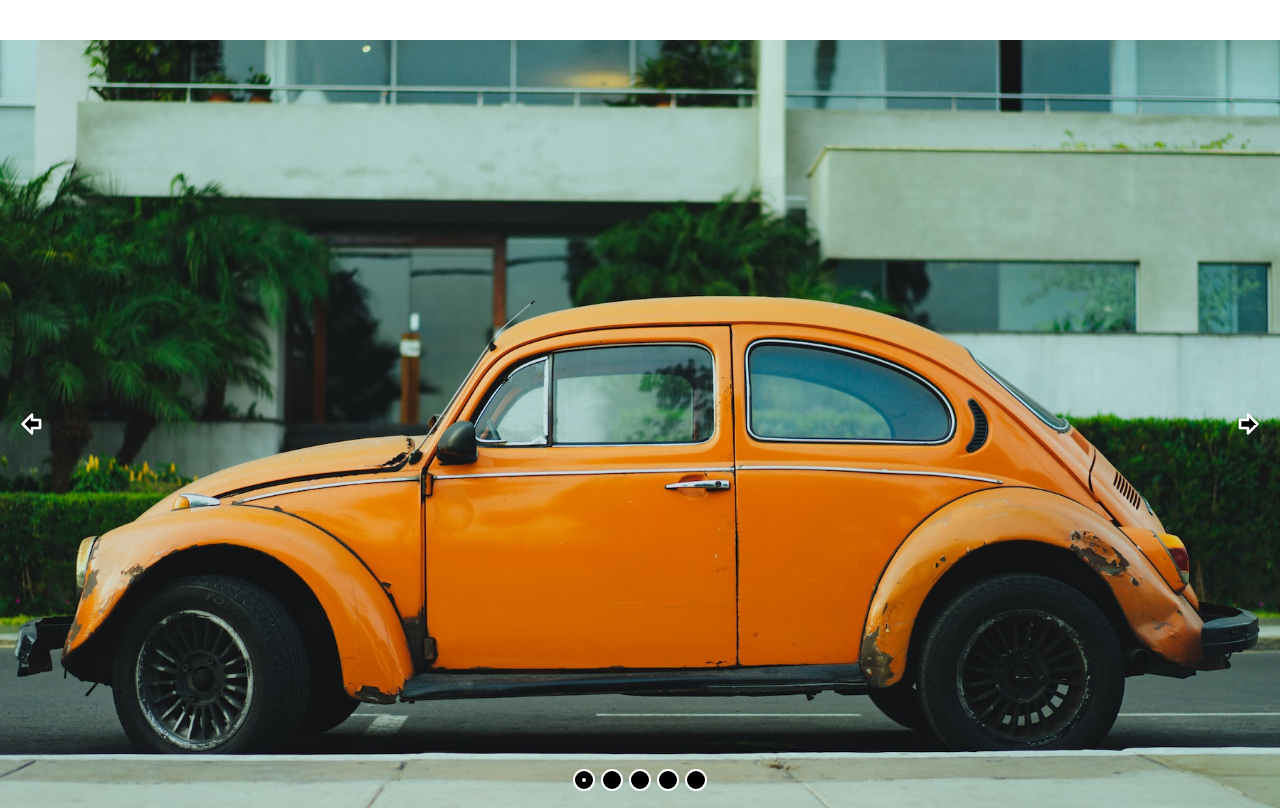
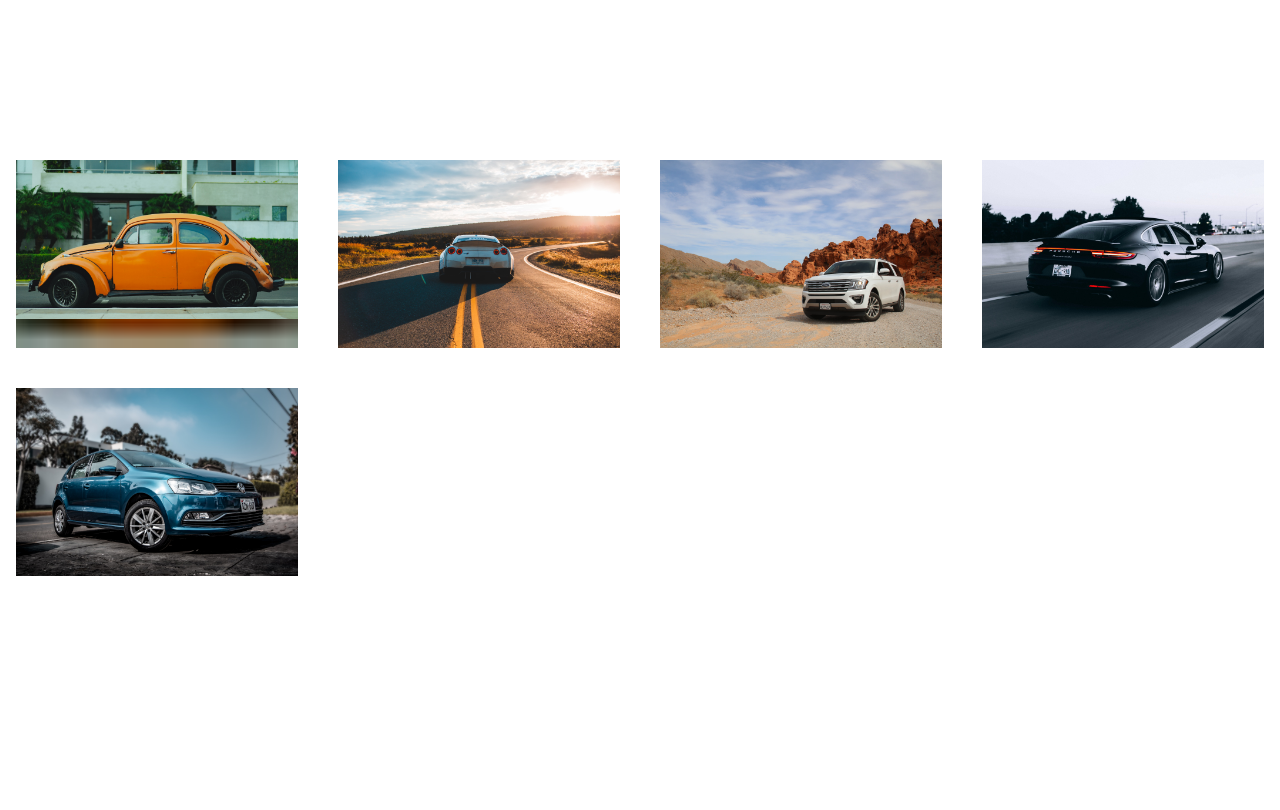
Before and after one commit to Erhahon-Imafidon/sliders, a React (Vite) app: page / in a window 1280 px wide. Shown: the top 810 px of the page. Built offline with nearby package versions, Linux system fonts and the light colour scheme.

Commit message:
feat: implement OptimizeImgItem component for blurred image lazy loading

```diff
--- a/src/App.tsx
+++ b/src/App.tsx
@@ -10,10 +10,10 @@ const IMAGES = [car1, car2, car3, car4, car5];
 const App = () => {
     return (
         <main className="min-h-screen">
-            <div className="w-full max-w-7xl mx-auto h-125 mt-10">
+            {/* <div className="w-full max-w-7xl mx-auto h-125 mt-10">
                 <ImageSlider imageUrls={IMAGES} />
             </div>
-            {/*Logo Carousel */}
+
             <div className="lg:mt-80 pt-20 px-0 bg-carousel h-80 relative">
                 <LogoSlide />
             </div>
@@ -24,7 +24,7 @@ const App = () => {
 
             <div className="mt-40 mb-20 container">
                 <SwipeImageCarousel />
-            </div>
+            </div> */}
             <div className="mt-40 mb-20 container">
                 <OptimizeImgContainer />
             </div>
--- a/src/components/OptimizeImgContainer.tsx
+++ b/src/components/OptimizeImgContainer.tsx
@@ -1,5 +1,46 @@
+import {
+    CarOne,
+    CarTwo,
+    CarThree,
+    CarFour,
+    CarFive,
+    CarOneSmall,
+    CarTwoSmall,
+    CarThreeSmall,
+    CarFourSmall,
+    CarFiveSmall,
+} from '../assets/imgs';
+import OptimizeImgItem from './OptimizeImgItem';
+
+const OriginalImgSizes = [
+    { src: CarOne },
+    { src: CarTwo },
+    { src: CarThree },
+    { src: CarFour },
+    { src: CarFive },
+];
+
+const SmallImgSizes = [
+    { src: CarOneSmall },
+    { src: CarTwoSmall },
+    { src: CarThreeSmall },
+    { src: CarFourSmall },
+    { src: CarFiveSmall },
+];
+
 const OptimizeImgContainer = () => {
-    return <div>OptimizeImgContainer</div>;
+    return (
+        <section className="grid w-full grid-cols-1 gap-10 sm:grid-cols-2 lg:grid-cols-3 xl:grid-cols-4">
+            {SmallImgSizes.map((smallImg, index) => (
+                <OptimizeImgItem
+                    key={index}
+                    blurredSrc={smallImg.src}
+                    src={OriginalImgSizes[index].src}
+                    alt={`Car ${index + 1}`}
+                />
+            ))}
+        </section>
+    );
 };
 
 export default OptimizeImgContainer;
--- /dev/null
+++ b/src/components/OptimizeImgItem.tsx
@@ -0,0 +1,63 @@
+import { useEffect, useRef, useState } from 'react';
+
+interface OptimizeImgItemProps {
+    blurredSrc: string;
+    src: string;
+    alt: string;
+    className?: string;
+}
+
+const OptimizeImgItem = ({
+    blurredSrc,
+    src,
+    alt,
+    className = '',
+}: OptimizeImgItemProps) => {
+    const [isLoaded, setIsLoaded] = useState(false);
+    const imgRef = useRef<HTMLImageElement>(null);
+
+    useEffect(() => {
+        const img = imgRef.current;
+        if (!img) return;
+
+        const handleLoad = () => {
+            setIsLoaded(true);
+        };
+
+        // Check if image is already loaded (from cache)
+        if (img.complete) {
+            handleLoad();
+        } else {
+            img.addEventListener('load', handleLoad);
+        }
+
+        // Cleanup event listener
+        return () => {
+            img.removeEventListener('load', handleLoad);
+        };
+    }, []);
+
+    return (
+        <div
+            className={`blurred-img relative w-full bg-cover bg-center bg-no-repeat ${
+                isLoaded ? 'loaded' : ''
+            } ${className}`}
+            style={{ backgroundImage: `url(${blurredSrc})` }}
+        >
+            <img
+                ref={imgRef}
+                src={src}
+                alt={alt}
+                loading="lazy"
+                className={`block aspect-auto w-full object-cover object-center transition-opacity duration-300 ease-in-out ${
+                    isLoaded ? 'opacity-100' : 'opacity-0'
+                }`}
+            />
+            {!isLoaded && (
+                <div className="absolute inset-0 animate-pulse bg-gray-200 opacity-20"></div>
+            )}
+        </div>
+    );
+};
+
+export default OptimizeImgItem;
--- a/src/index.css
+++ b/src/index.css
@@ -1,5 +1,4 @@
-@import "tailwindcss";
-
+@import 'tailwindcss';
 
 @utility container {
     margin-inline: auto;
@@ -10,12 +9,39 @@
     animation-play-state: paused;
 }
 
+/* Blurred Image Lazy Loading Styles */
+.blurred-img {
+    background-repeat: no-repeat;
+    background-size: cover;
+    background-position: center;
+    overflow: hidden;
+}
+
+.blurred-img::before {
+    content: '';
+    position: absolute;
+    inset: 0;
+    opacity: 0;
+    animation: pulse-loading 2.5s infinite;
+    background-color: rgba(255, 255, 255, 0.1);
+    pointer-events: none;
+}
+
+.blurred-img.loaded::before {
+    /* animation: none; */
+    content: none;
+}
+
+.blurred-img img {
+    transition: opacity 300ms ease-in-out;
+    display: block;
+}
+
 @theme {
     --animate-squish: squish 0.5s ease-in-out;
     --animate-slide: slide 20s infinite linear;
     --color-carousel: #f2f2f2;
     --color-transy: rgba(255, 255, 255, 0);
-
 
     @keyframes squish {
         50% {
@@ -31,4 +57,16 @@
             transform: translateX(-100%);
         }
     }
+
+    @keyframes pulse-loading {
+        0% {
+            opacity: 0;
+        }
+        50% {
+            opacity: 0.1;
+        }
+        100% {
+            opacity: 0;
+        }
+    }
 }
```
